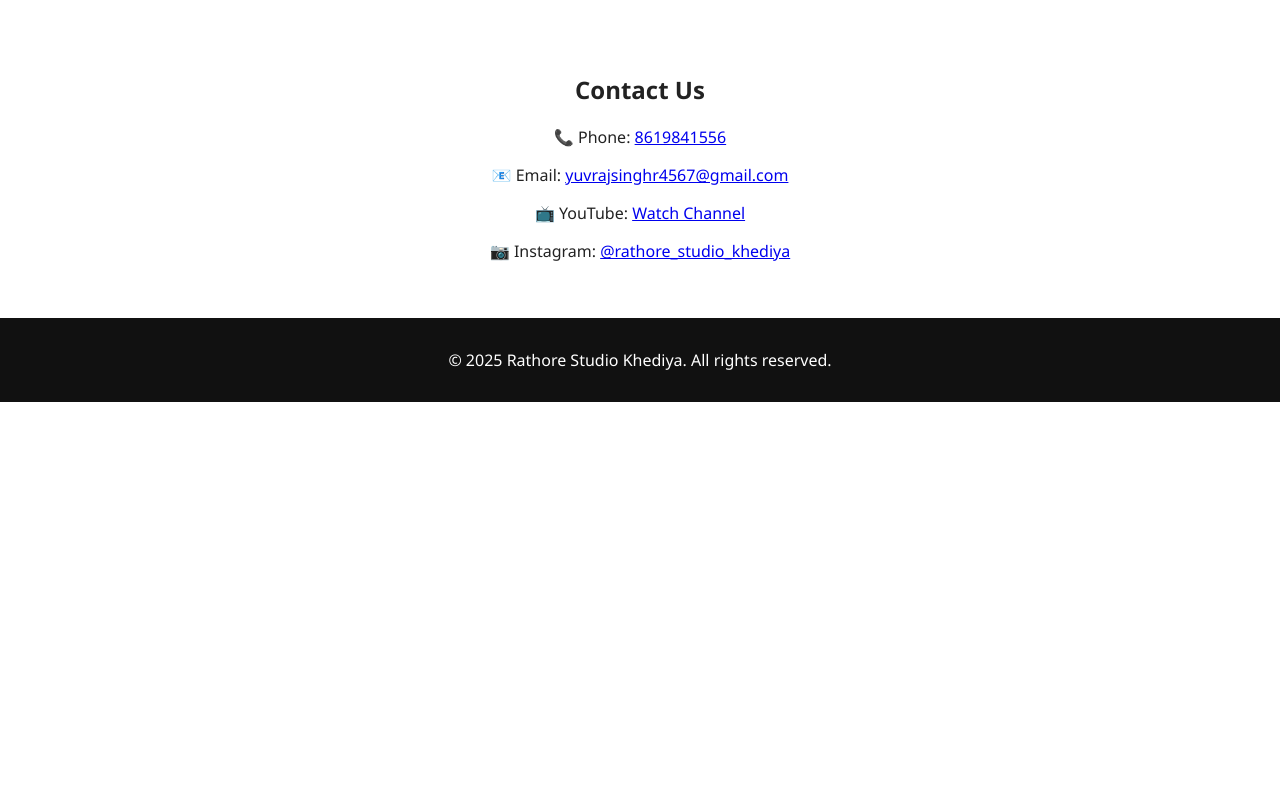
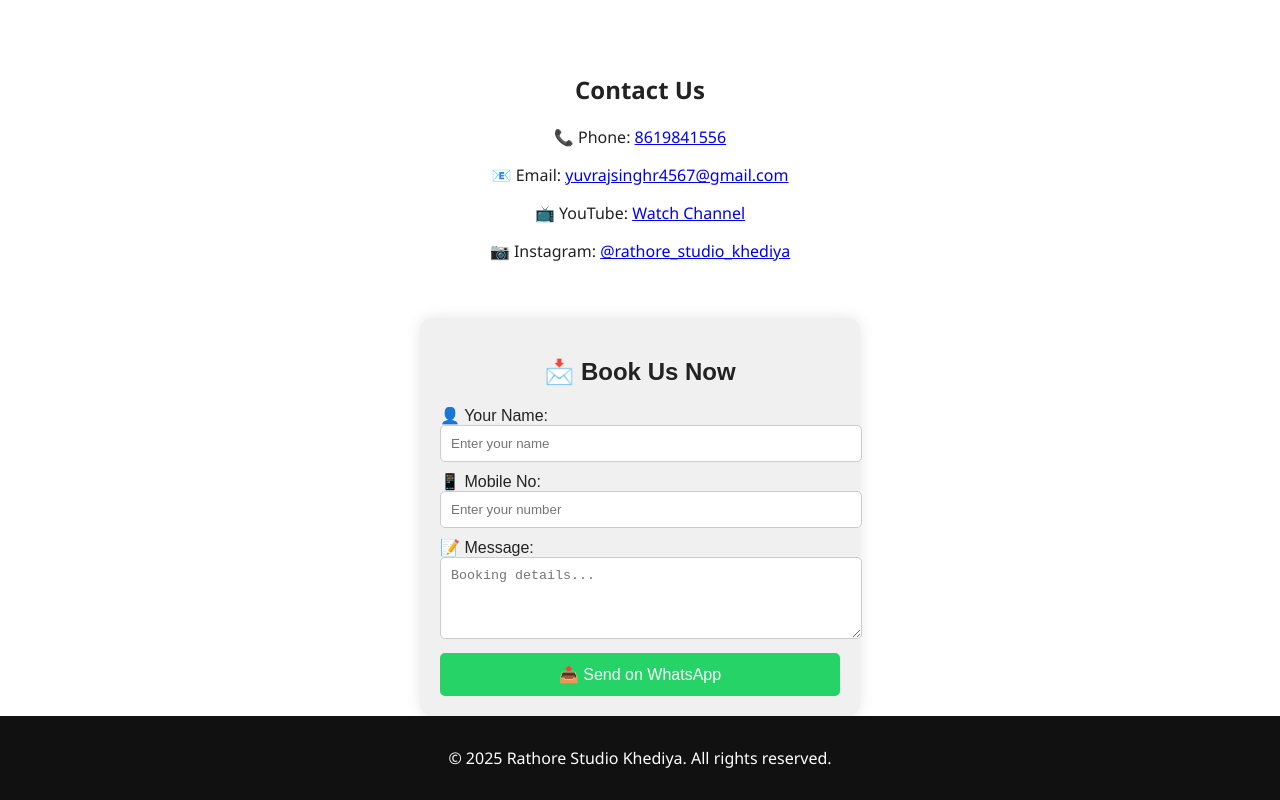
Before and after one commit to yuvraj-827/rathore-studio-khediya, a plain HTML site: page index.html in a window 1280 px wide. Shown: the part 1203-2003 px from the top of the page. Before the commit the page ends 1605 px from the top, so only its background shows below. Drawn offline with Linux system fonts and the light colour scheme.

Commit message:
Update index.html

```diff
--- a/index.html
+++ b/index.html
@@ -48,6 +48,39 @@
     <p>📺 YouTube: <a href="https://www.youtube.com/@Rathore_studio_khediya" target="_blank">Watch Channel</a></p>
     <p>📷 Instagram: <a href="https://www.instagram.com/rathore_studio_khediya" target="_blank">@rathore_studio_khediya</a></p>
   </section>
+  <!-- 📩 WhatsApp Booking Form -->
+<div style="max-width:400px;margin:auto;padding:20px;background:#f0f0f0;border-radius:12px;box-shadow:0 0 15px rgba(0,0,0,0.1);font-family:sans-serif;">
+  <h2 style="text-align:center;">📩 Book Us Now</h2>
+  <form onsubmit="sendMessage(); return false;">
+    <label for="name">👤 Your Name:</label>
+    <input type="text" id="name" required placeholder="Enter your name" style="width:100%;padding:10px;margin-bottom:10px;border-radius:5px;border:1px solid #ccc;">
+
+    <label for="mobile">📱 Mobile No:</label>
+    <input type="tel" id="mobile" required placeholder="Enter your number" style="width:100%;padding:10px;margin-bottom:10px;border-radius:5px;border:1px solid #ccc;">
+
+    <label for="message">📝 Message:</label>
+    <textarea id="message" rows="4" required placeholder="Booking details..." style="width:100%;padding:10px;margin-bottom:10px;border-radius:5px;border:1px solid #ccc;"></textarea>
+
+    <button type="submit" style="width:100%;padding:12px;background:#25D366;color:#fff;border:none;border-radius:5px;font-size:16px;cursor:pointer;">📤 Send on WhatsApp</button>
+  </form>
+</div>
+
+<!-- 🟢 JavaScript Code -->
+<script>
+  function sendMessage() {
+    const name = document.getElementById("name").value.trim();
+    const mobile = document.getElementById("mobile").value.trim();
+    const message = document.getElementById("message").value.trim();
+
+    const whatsappNumber = "919876543210"; // ← Yahan apna number daalein (without + or space)
+
+    const fullMessage = `📩 *New Booking Request* \n\n👤 *Name:* ${name}\n📱 *Mobile:* ${mobile}\n📝 *Message:* ${message}`;
+
+    const url = `https://wa.me/${whatsappNumber}?text=${encodeURIComponent(fullMessage)}`;
+    window.open(url, "_blank");
+  }
+</script>
+
 
   <footer>
     <p>&copy; 2025 Rathore Studio Khediya. All rights reserved.</p>
```
